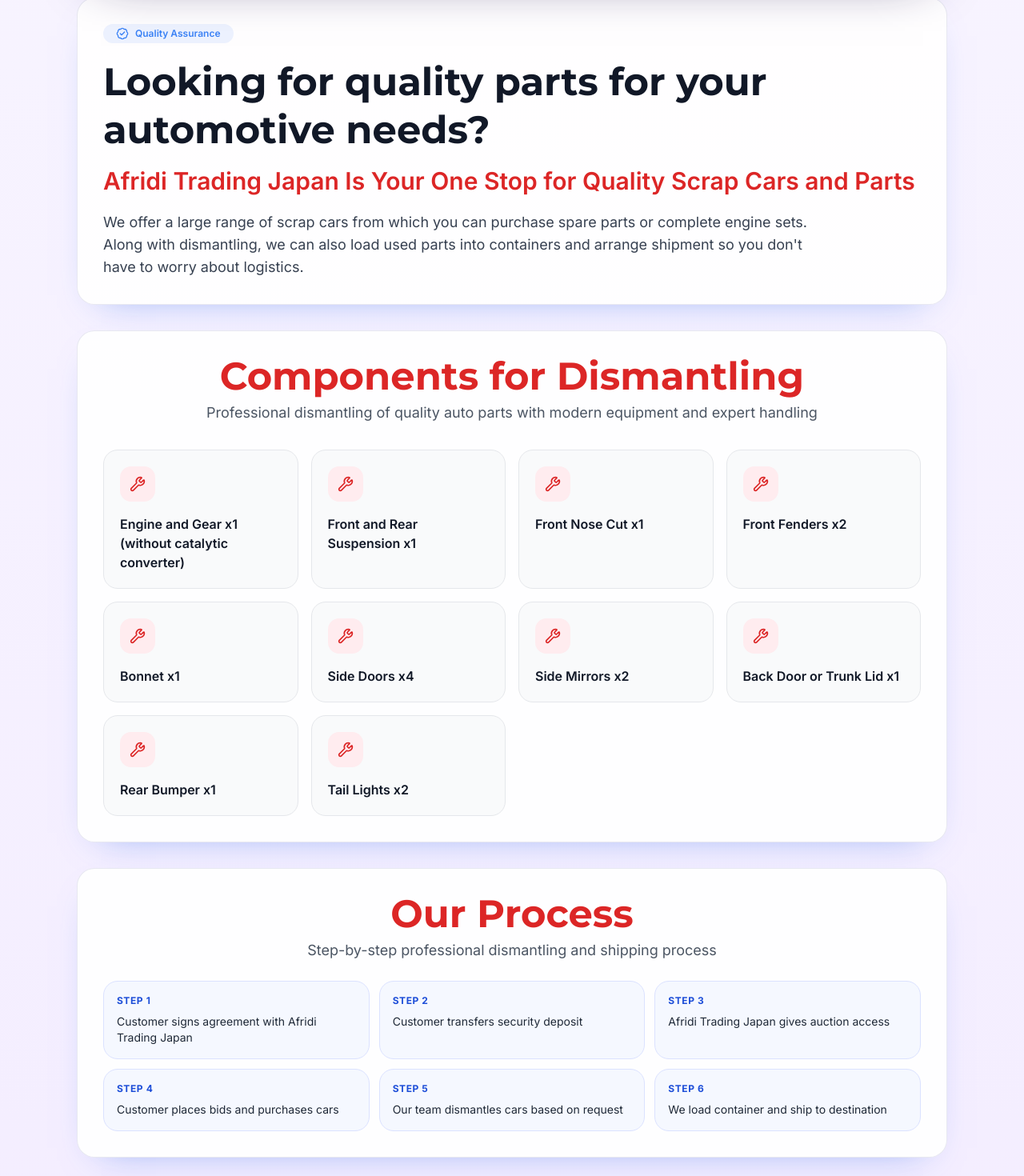
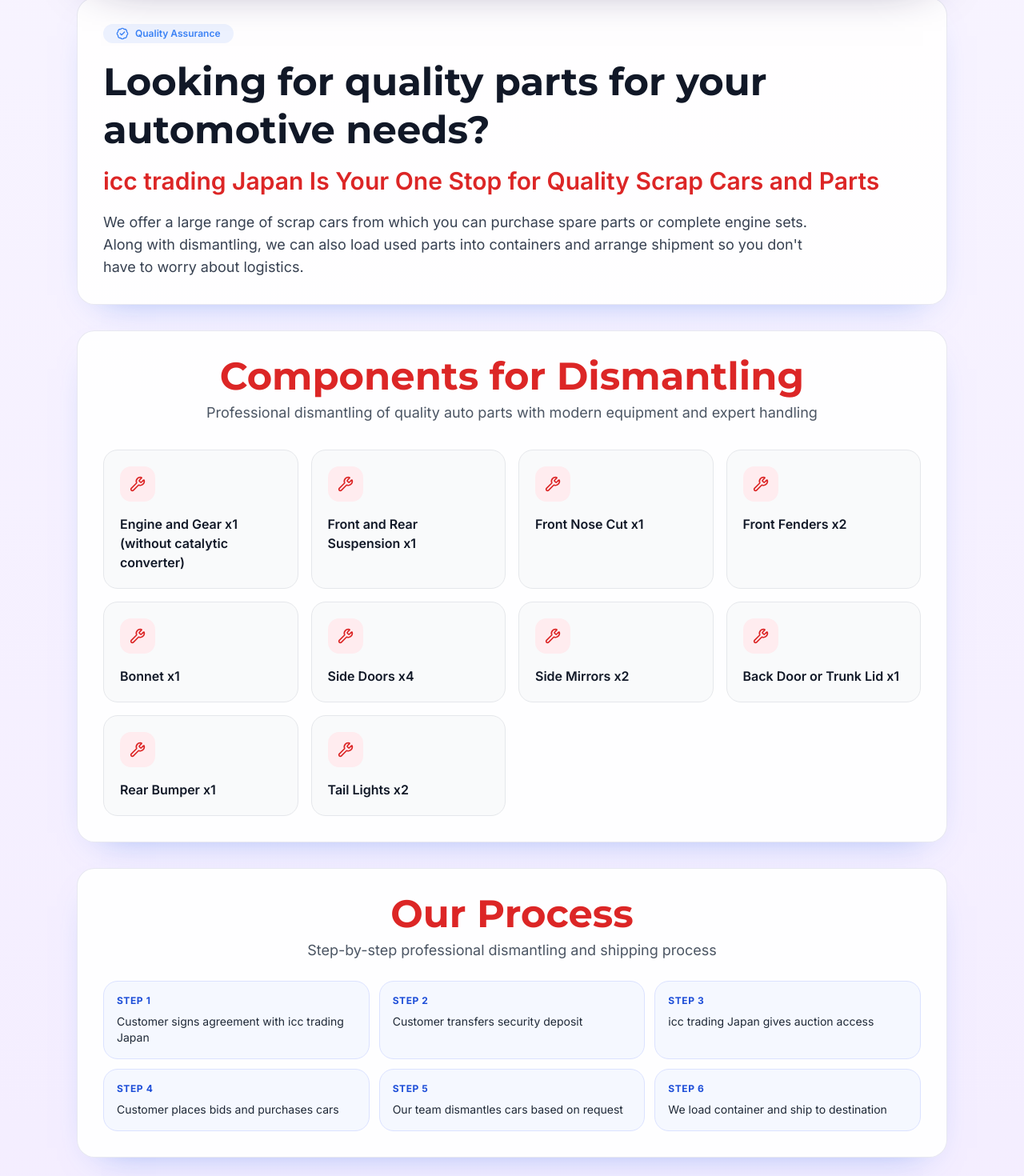
Before and after one commit to Afaqahmad1122/llc-tradding, a Next.js app in the folder frontend/: page /auto-parts in a window 1280 px wide. Shown: the part 446-1916 px from the top of the page at 80% size. Built offline with nearby package versions, Linux system fonts and the light colour scheme; no server answers.

Commit message:
change text

```diff
--- a/frontend/app/auto-parts/page.tsx
+++ b/frontend/app/auto-parts/page.tsx
@@ -34,9 +34,9 @@ export default function AutoPartsPage() {
   ];
 
   const processSteps = [
-    "Customer signs agreement with Afridi Trading Japan",
+    "Customer signs agreement with icc trading Japan",
     "Customer transfers security deposit",
-    "Afridi Trading Japan gives auction access",
+    "icc trading Japan gives auction access",
     "Customer places bids and purchases cars",
     "Our team dismantles cars based on request",
     "We load container and ship to destination",
@@ -93,7 +93,7 @@ export default function AutoPartsPage() {
             Looking for quality parts for your automotive needs?
           </h2>
           <p className="mt-4 text-xl font-semibold text-[#dc2626] dark:text-[#fb7185] sm:text-3xl">
-            Afridi Trading Japan Is Your One Stop for Quality Scrap Cars and
+            icc trading Japan Is Your One Stop for Quality Scrap Cars and
             Parts
           </p>
           <p className="mt-5 max-w-4xl text-sm leading-7 text-[#374151] dark:text-slate-300 sm:text-lg">
```
